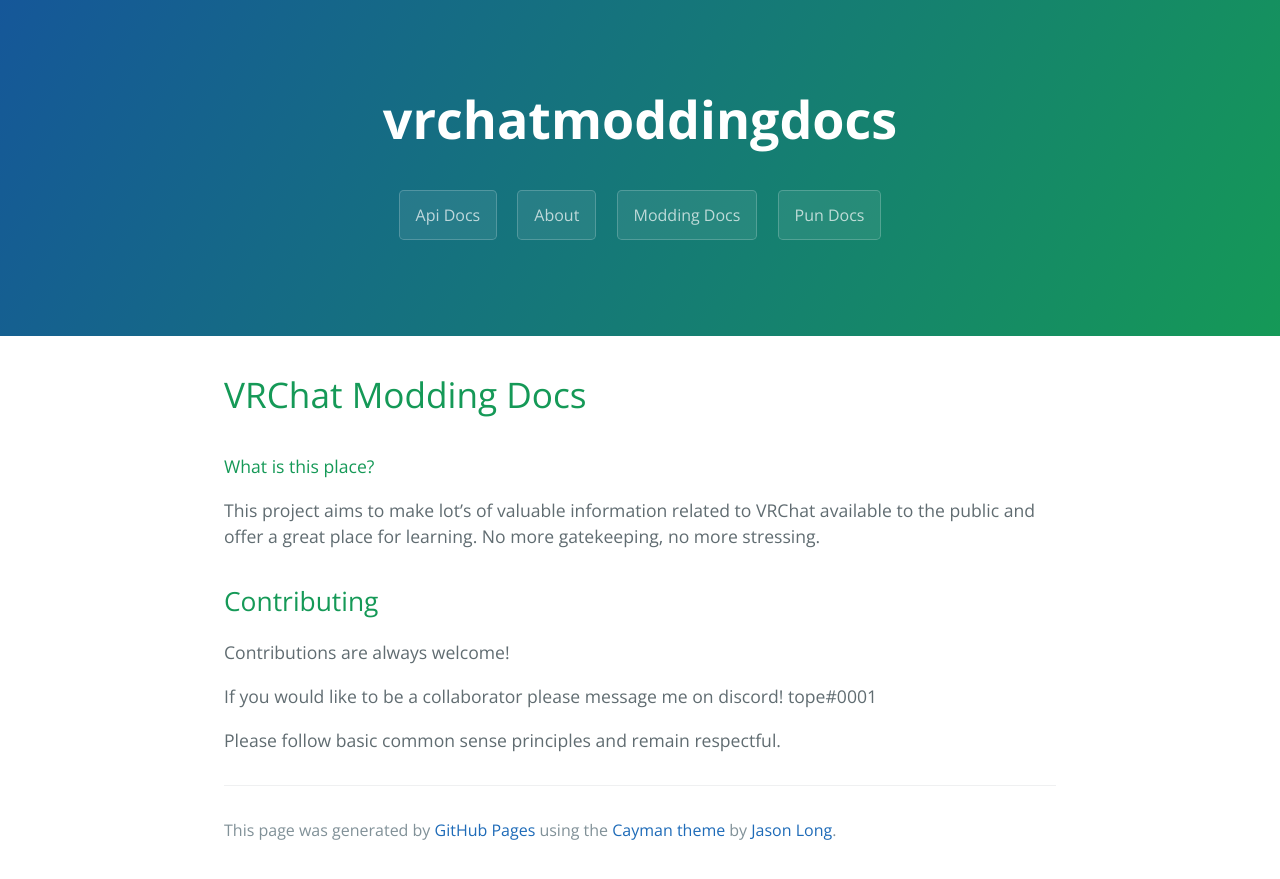
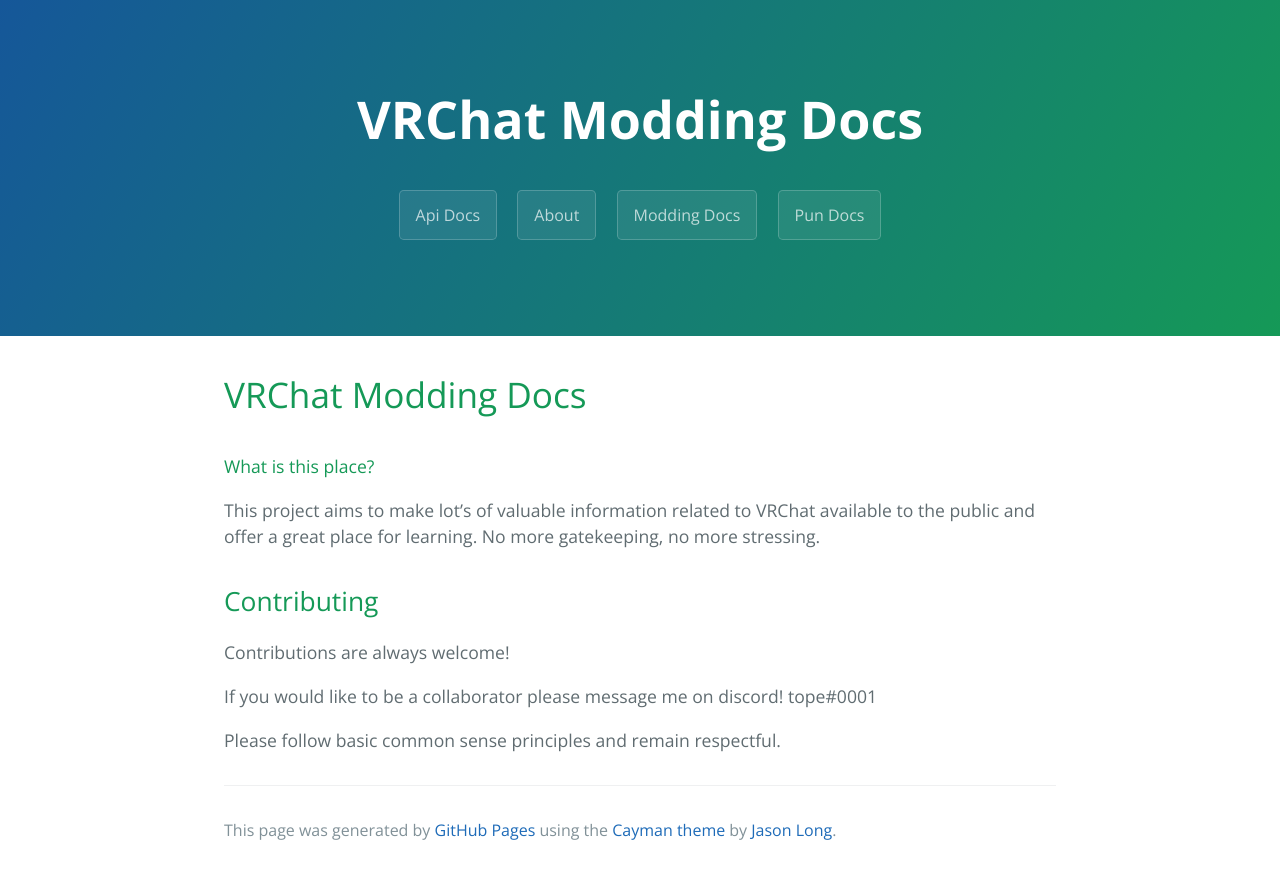
Before and after one commit to vrchatmoddingdocs/vrchatmoddingdocs.github.io, a Jekyll site: the page built from docs/index.md, in a window 1280 px wide. Shown: the top 879 px of the page. Built offline with Jekyll 4.4.1, drawn with Linux system fonts in a browser that asks for light colours.

Commit message:
Update template.html

```diff
--- a/docs/_layouts/template.html
+++ b/docs/_layouts/template.html
@@ -11,7 +11,7 @@
   </head>
   <body>
     <section class="page-header">
-      <h1 class="project-name">vrchatmoddingdocs</h1>
+      <h1 class="project-name">VRChat Modding Docs</h1>
       <h2 class="project-tagline"></h2>
       {% for page in site.pages %}
         <a href= {{ page.filename }} class="btn">{{ page.title }}</a>
```
